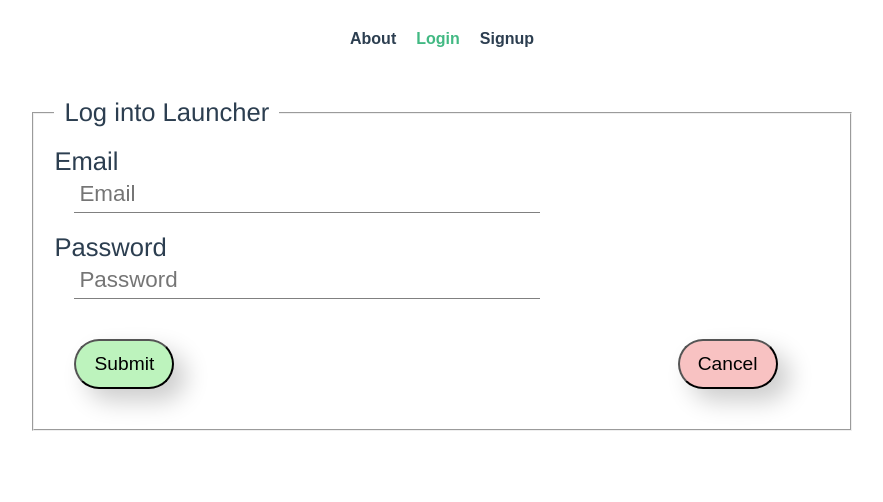
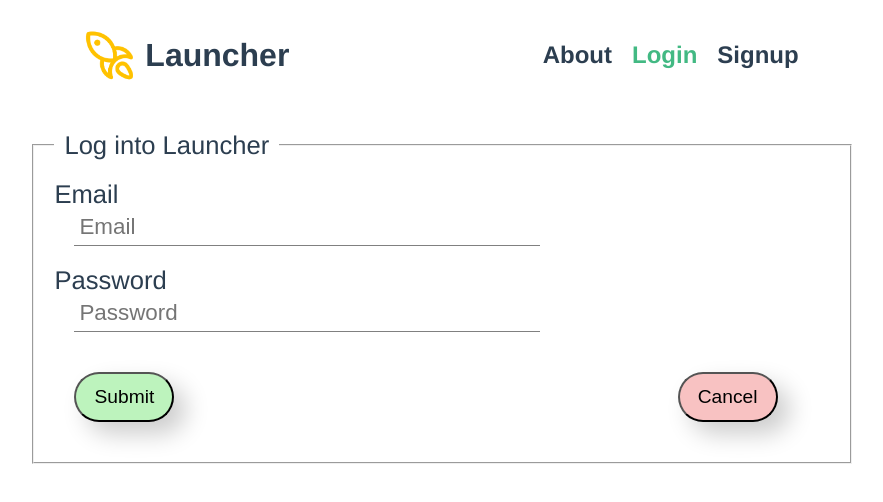
Before and after one commit to piknikki/launcher, a Vue app: page /login in a window 1280 px wide. Shown: the top 502 px of the page, without its empty margins (198-1081 px from the left). Built offline with nearby package versions, Linux system fonts and the light colour scheme; no server answers.

Commit message:
Add some styling

```diff
--- a/src/App.vue
+++ b/src/App.vue
@@ -1,11 +1,6 @@
 <template>
   <div id="app">
     <div id="nav">
-<!--      <router-link to="/">Home</router-link> |-->
-<!--      <router-link to="/about">About</router-link> |-->
-<!--      <router-link to="/form">Form</router-link> |-->
-<!--      <router-link to="/login">Login</router-link> |-->
-<!--      <router-link to="/signup">Signup</router-link> |-->
       <Navbar />
     </div>
     <router-view/>
--- a/src/components/Navbar.vue
+++ b/src/components/Navbar.vue
@@ -1,5 +1,9 @@
 <template>
   <div class="main-navbar">
+    <div class="logo-container">
+      <img class="logo" alt="Launcher logo" src="../assets/launcher.png">
+      <h1>Launcher</h1>
+    </div>
     <nav class="navbar" role="navigation">
       <h4 v-if="user" class="navbar-item greet">{{ user.alias }}</h4>
       <router-link to="/" v-if="user" >Home</router-link>
@@ -44,11 +48,26 @@ export default {
 
 <style scoped>
 .main-navbar {
-  font-family: 'Orbitron', sans-serif;
+  font-family: Avenir, Helvetica, Arial, sans-serif;
+  display: flex;
+  justify-content: space-evenly;
+  align-items: center;
+}
+
+.logo-container {
+  display: flex;
+  justify-content: space-between;
+  align-items: center;
+}
+
+.logo {
+  width: 50px;
+  margin: 0 10px;
 }
 
 a {
   margin: 0 10px;
+  font-size: 1.5rem;
   text-decoration: none;
 }
 
--- a/src/views/Home.vue
+++ b/src/views/Home.vue
@@ -1,6 +1,5 @@
 <template>
   <div class="home">
-    <img class="logo" alt="Launcher logo" src="../assets/launcher.png">
     <h1 class="header">Launcher Interviews</h1>
     <p class="explore">Green background indicates the interviewee got the job, but some of the best learning
       experiences come from failure. Make sure you explore what worked for some and what didn't work for others.</p>
```
